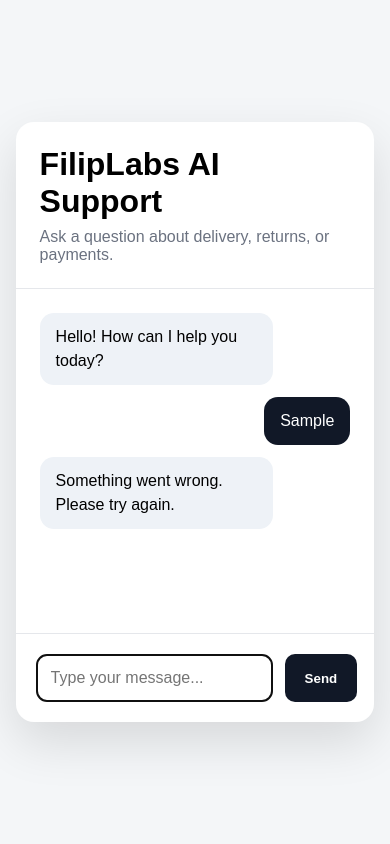
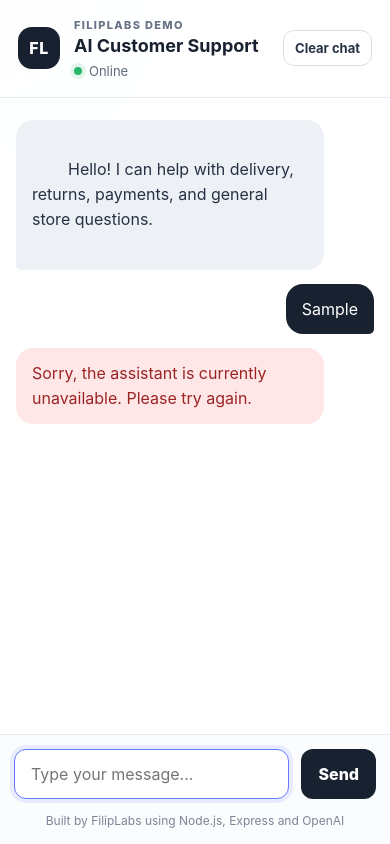
Before and after one commit to filiplabs/ai-customer-support-chatbot, a website: page public/index.html in a window 390 px wide. Both pictures are taken after typing "Sample" into the empty fields and a click on the button "Send". Drawn offline with Linux system fonts and the light colour scheme; no server answers.

Commit message:
Redesign chatbot interface and improve user experience

```diff
--- a/public/index.html
+++ b/public/index.html
@@ -3,6 +3,10 @@
 <head>
   <meta charset="UTF-8" />
   <meta name="viewport" content="width=device-width, initial-scale=1.0" />
+  <meta
+    name="description"
+    content="AI-powered customer support chatbot by FilipLabs."
+  />
   <title>FilipLabs AI Support</title>
   <link rel="stylesheet" href="style.css" />
 </head>
@@ -10,26 +14,52 @@
 <body>
   <main class="chat-container">
     <header class="chat-header">
-      <h1>FilipLabs AI Support</h1>
-      <p>Ask a question about delivery, returns, or payments.</p>
+      <div class="brand">
+        <div class="brand-icon">FL</div>
+
+        <div>
+          <p class="eyebrow">FilipLabs Demo</p>
+          <h1>AI Customer Support</h1>
+
+          <div class="status">
+            <span class="status-dot"></span>
+            <span>Online</span>
+          </div>
+        </div>
+      </div>
+
+      <button id="clear-chat" type="button">Clear chat</button>
     </header>
 
-    <section id="messages" class="messages">
+    <section
+      id="messages"
+      class="messages"
+      aria-live="polite"
+      aria-label="Chat messages"
+    >
       <div class="message bot-message">
-        Hello! How can I help you today?
+        Hello! I can help with delivery, returns, payments, and general store questions.
       </div>
     </section>
 
     <form id="chat-form" class="chat-form">
+      <label for="message-input" class="sr-only">Your message</label>
+
       <input
         id="message-input"
         type="text"
         placeholder="Type your message..."
         autocomplete="off"
+        maxlength="500"
         required
       />
+
       <button type="submit">Send</button>
     </form>
+
+    <footer class="chat-footer">
+      Built by FilipLabs using Node.js, Express and OpenAI
+    </footer>
   </main>
 
   <script src="script.js"></script>
--- a/public/script.js
+++ b/public/script.js
@@ -1,9 +1,14 @@
 const form = document.querySelector("#chat-form");
 const input = document.querySelector("#message-input");
 const messagesContainer = document.querySelector("#messages");
-const submitButton = form.querySelector("button");
+const submitButton = form.querySelector('button[type="submit"]');
+const clearButton = document.querySelector("#clear-chat");
 
 const conversation = [];
+
+function scrollToLatestMessage() {
+  messagesContainer.scrollTop = messagesContainer.scrollHeight;
+}
 
 function addMessage(text, type) {
   const message = document.createElement("div");
@@ -12,7 +17,36 @@
   message.textContent = text;
 
   messagesContainer.appendChild(message);
-  messagesContainer.scrollTop = messagesContainer.scrollHeight;
+  scrollToLatestMessage();
+
+  return message;
+}
+
+function createTypingIndicator() {
+  const typingMessage = document.createElement("div");
+
+  typingMessage.classList.add(
+    "message",
+    "bot-message",
+    "typing-message"
+  );
+
+  for (let index = 0; index < 3; index += 1) {
+    const dot = document.createElement("span");
+    dot.classList.add("typing-dot");
+    typingMessage.appendChild(dot);
+  }
+
+  messagesContainer.appendChild(typingMessage);
+  scrollToLatestMessage();
+
+  return typingMessage;
+}
+
+function setLoading(isLoading) {
+  input.disabled = isLoading;
+  submitButton.disabled = isLoading;
+  submitButton.textContent = isLoading ? "Sending..." : "Send";
 }
 
 form.addEventListener("submit", async (event) => {
@@ -32,15 +66,9 @@
   });
 
   input.value = "";
-  input.disabled = true;
-  submitButton.disabled = true;
+  setLoading(true);
 
-  const typingMessage = document.createElement("div");
-  typingMessage.classList.add("message", "bot-message");
-  typingMessage.textContent = "AI is typing...";
-
-  messagesContainer.appendChild(typingMessage);
-  messagesContainer.scrollTop = messagesContainer.scrollHeight;
+  const typingMessage = createTypingIndicator();
 
   try {
     const response = await fetch("/chat", {
@@ -68,11 +96,29 @@
     });
   } catch (error) {
     typingMessage.remove();
-    addMessage("Something went wrong. Please try again.", "bot");
-    console.error(error);
+
+    addMessage(
+      "Sorry, the assistant is currently unavailable. Please try again.",
+      "error"
+    );
+
+    console.error("Chat request failed:", error);
   } finally {
-    input.disabled = false;
-    submitButton.disabled = false;
+    setLoading(false);
     input.focus();
   }
 });
+
+clearButton.addEventListener("click", () => {
+  conversation.length = 0;
+
+  messagesContainer.innerHTML = `
+    <div class="message bot-message">
+      Hello! I can help with delivery, returns, payments, and general store questions.
+    </div>
+  `;
+
+  input.value = "";
+  setLoading(false);
+  input.focus();
+});
--- a/public/style.css
+++ b/public/style.css
@@ -2,87 +2,338 @@
   box-sizing: border-box;
 }
 
+:root {
+  font-family:
+    Inter, ui-sans-serif, system-ui, -apple-system, BlinkMacSystemFont, "Segoe UI",
+    sans-serif;
+  color: #18212f;
+  background: #eef2f7;
+}
+
 body {
+  min-height: 100vh;
   margin: 0;
-  min-height: 100vh;
+  padding: 24px;
   display: grid;
   place-items: center;
-  font-family: Arial, sans-serif;
-  background: #f4f6f8;
+  background:
+    radial-gradient(circle at top left, rgba(73, 116, 255, 0.16), transparent 30%),
+    linear-gradient(135deg, #f6f8fc, #e9eef6);
+}
+
+button,
+input {
+  font: inherit;
 }
 
 .chat-container {
-  width: min(700px, 92%);
-  min-height: 600px;
+  width: min(100%, 760px);
+  height: min(780px, calc(100vh - 48px));
+  min-height: 620px;
   display: flex;
   flex-direction: column;
-  background: white;
-  border-radius: 18px;
   overflow: hidden;
-  box-shadow: 0 20px 50px rgba(0, 0, 0, 0.12);
+  background: rgba(255, 255, 255, 0.96);
+  border: 1px solid rgba(209, 218, 230, 0.9);
+  border-radius: 24px;
+  box-shadow: 0 24px 70px rgba(34, 48, 73, 0.16);
+  backdrop-filter: blur(12px);
 }
 
 .chat-header {
-  padding: 24px;
-  border-bottom: 1px solid #e5e7eb;
+  padding: 22px 24px;
+  display: flex;
+  align-items: center;
+  justify-content: space-between;
+  gap: 24px;
+  border-bottom: 1px solid #e7ebf1;
 }
 
-.chat-header h1,
-.chat-header p {
+.brand {
+  display: flex;
+  align-items: center;
+  gap: 14px;
+}
+
+.brand-icon {
+  width: 48px;
+  height: 48px;
+  display: grid;
+  place-items: center;
+  flex-shrink: 0;
+  color: white;
+  font-weight: 800;
+  letter-spacing: 0.04em;
+  background: #18212f;
+  border-radius: 14px;
+}
+
+.eyebrow,
+.chat-header h1 {
   margin: 0;
 }
 
-.chat-header p {
-  margin-top: 8px;
-  color: #6b7280;
+.eyebrow {
+  margin-bottom: 3px;
+  color: #687386;
+  font-size: 11px;
+  font-weight: 800;
+  letter-spacing: 0.12em;
+  text-transform: uppercase;
+}
+
+.chat-header h1 {
+  font-size: 21px;
+  line-height: 1.2;
+}
+
+.status {
+  margin-top: 6px;
+  display: flex;
+  align-items: center;
+  gap: 7px;
+  color: #5d6879;
+  font-size: 13px;
+}
+
+.status-dot {
+  width: 8px;
+  height: 8px;
+  background: #25b56b;
+  border-radius: 50%;
+  box-shadow: 0 0 0 4px rgba(37, 181, 107, 0.12);
+}
+
+#clear-chat {
+  padding: 10px 14px;
+  flex-shrink: 0;
+  color: #273244;
+  font-weight: 700;
+  background: white;
+  border: 1px solid #d8dee8;
+  border-radius: 11px;
+  cursor: pointer;
+  transition:
+    background 0.15s ease,
+    border-color 0.15s ease,
+    transform 0.15s ease;
+}
+
+#clear-chat:hover {
+  background: #f5f7fa;
+  border-color: #c4ccd8;
+}
+
+#clear-chat:active {
+  transform: translateY(1px);
 }
 
 .messages {
   flex: 1;
-  padding: 24px;
+  padding: 28px 24px;
   overflow-y: auto;
+  scroll-behavior: smooth;
 }
 
 .message {
-  max-width: 75%;
   width: fit-content;
-  padding: 12px 16px;
-  margin-bottom: 12px;
-  border-radius: 14px;
-  line-height: 1.5;
+  max-width: min(78%, 560px);
+  margin-bottom: 14px;
+  padding: 13px 16px;
+  line-height: 1.55;
+  white-space: pre-wrap;
+  overflow-wrap: anywhere;
+  border-radius: 17px;
+  animation: message-in 0.2s ease;
 }
 
 .bot-message {
-  background: #eef2f7;
+  color: #263143;
+  background: #edf1f6;
+  border-bottom-left-radius: 5px;
 }
 
 .user-message {
   margin-left: auto;
-  background: #111827;
   color: white;
+  background: #18212f;
+  border-bottom-right-radius: 5px;
+}
+
+.error-message {
+  color: #9b2525;
+  background: #ffe7e7;
+}
+
+.typing-message {
+  display: flex;
+  align-items: center;
+  gap: 5px;
+}
+
+.typing-dot {
+  width: 7px;
+  height: 7px;
+  background: #798497;
+  border-radius: 50%;
+  animation: typing 1.1s infinite ease-in-out;
+}
+
+.typing-dot:nth-child(2) {
+  animation-delay: 0.15s;
+}
+
+.typing-dot:nth-child(3) {
+  animation-delay: 0.3s;
 }
 
 .chat-form {
+  padding: 18px 20px;
   display: flex;
   gap: 12px;
-  padding: 20px;
-  border-top: 1px solid #e5e7eb;
+  border-top: 1px solid #e7ebf1;
+  background: #fbfcfe;
 }
 
 .chat-form input {
   flex: 1;
-  padding: 14px;
-  border: 1px solid #d1d5db;
-  border-radius: 10px;
-  font: inherit;
+  min-width: 0;
+  padding: 14px 16px;
+  color: #18212f;
+  background: white;
+  border: 1px solid #d5dce7;
+  border-radius: 12px;
+  outline: none;
+  transition:
+    border-color 0.15s ease,
+    box-shadow 0.15s ease;
+}
+
+.chat-form input:focus {
+  border-color: #6479ff;
+  box-shadow: 0 0 0 4px rgba(100, 121, 255, 0.12);
+}
+
+.chat-form input:disabled {
+  background: #f3f5f8;
 }
 
 .chat-form button {
-  padding: 14px 20px;
+  padding: 14px 22px;
+  color: white;
+  font-weight: 800;
+  background: #18212f;
   border: 0;
-  border-radius: 10px;
-  background: #111827;
-  color: white;
-  font-weight: 700;
+  border-radius: 12px;
   cursor: pointer;
+  transition:
+    opacity 0.15s ease,
+    transform 0.15s ease;
 }
+
+.chat-form button:hover {
+  opacity: 0.9;
+}
+
+.chat-form button:active {
+  transform: translateY(1px);
+}
+
+.chat-form button:disabled {
+  cursor: not-allowed;
+  opacity: 0.5;
+}
+
+.chat-footer {
+  padding: 0 20px 16px;
+  color: #7b8595;
+  font-size: 12px;
+  text-align: center;
+  background: #fbfcfe;
+}
+
+.sr-only {
+  position: absolute;
+  width: 1px;
+  height: 1px;
+  padding: 0;
+  margin: -1px;
+  overflow: hidden;
+  white-space: nowrap;
+  border: 0;
+  clip: rect(0, 0, 0, 0);
+}
+
+@keyframes typing {
+  0%,
+  60%,
+  100% {
+    transform: translateY(0);
+    opacity: 0.45;
+  }
+
+  30% {
+    transform: translateY(-4px);
+    opacity: 1;
+  }
+}
+
+@keyframes message-in {
+  from {
+    transform: translateY(4px);
+    opacity: 0;
+  }
+
+  to {
+    transform: translateY(0);
+    opacity: 1;
+  }
+}
+
+@media (max-width: 600px) {
+  body {
+    padding: 0;
+  }
+
+  .chat-container {
+    width: 100%;
+    height: 100vh;
+    min-height: 100vh;
+    border: 0;
+    border-radius: 0;
+  }
+
+  .chat-header {
+    padding: 18px;
+  }
+
+  .brand-icon {
+    width: 42px;
+    height: 42px;
+  }
+
+  .chat-header h1 {
+    font-size: 18px;
+  }
+
+  #clear-chat {
+    padding: 9px 11px;
+    font-size: 13px;
+  }
+
+  .messages {
+    padding: 22px 16px;
+  }
+
+  .message {
+    max-width: 86%;
+  }
+
+  .chat-form {
+    padding: 14px;
+  }
+
+  .chat-form button {
+    padding-inline: 17px;
+  }
+}
```
